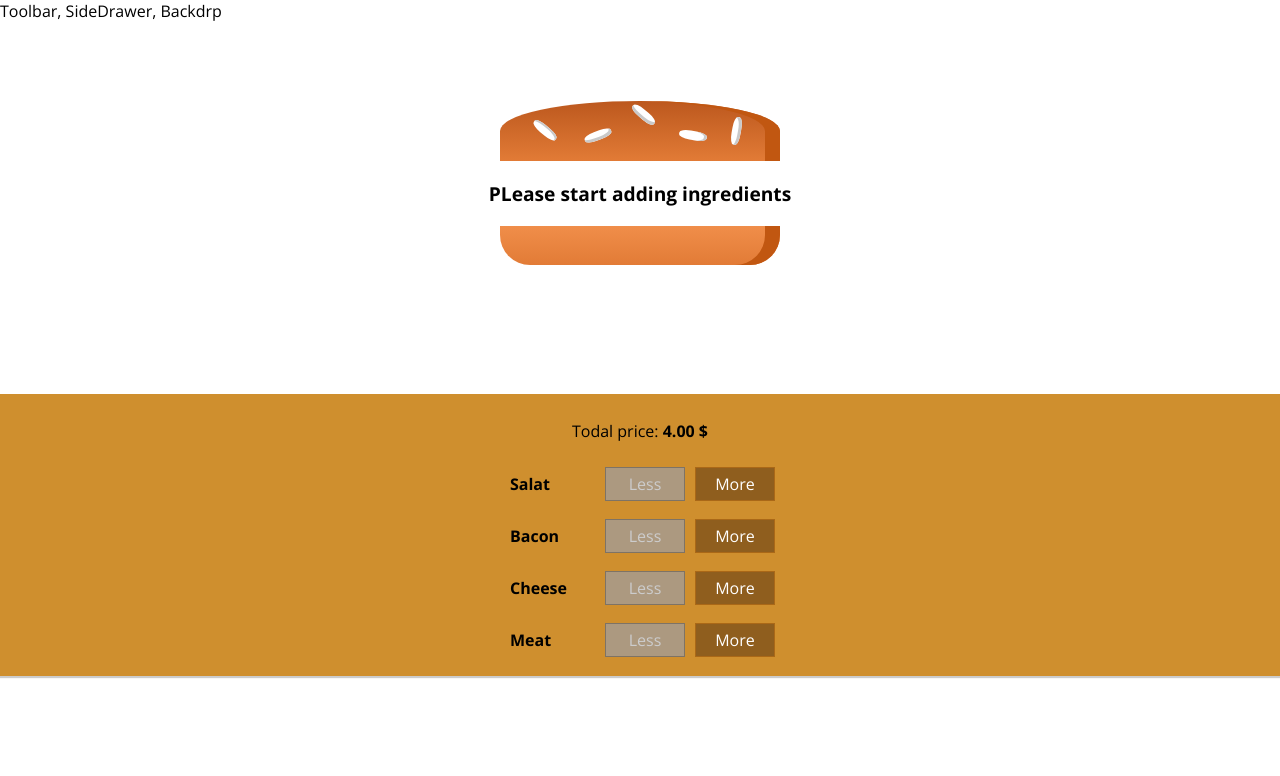
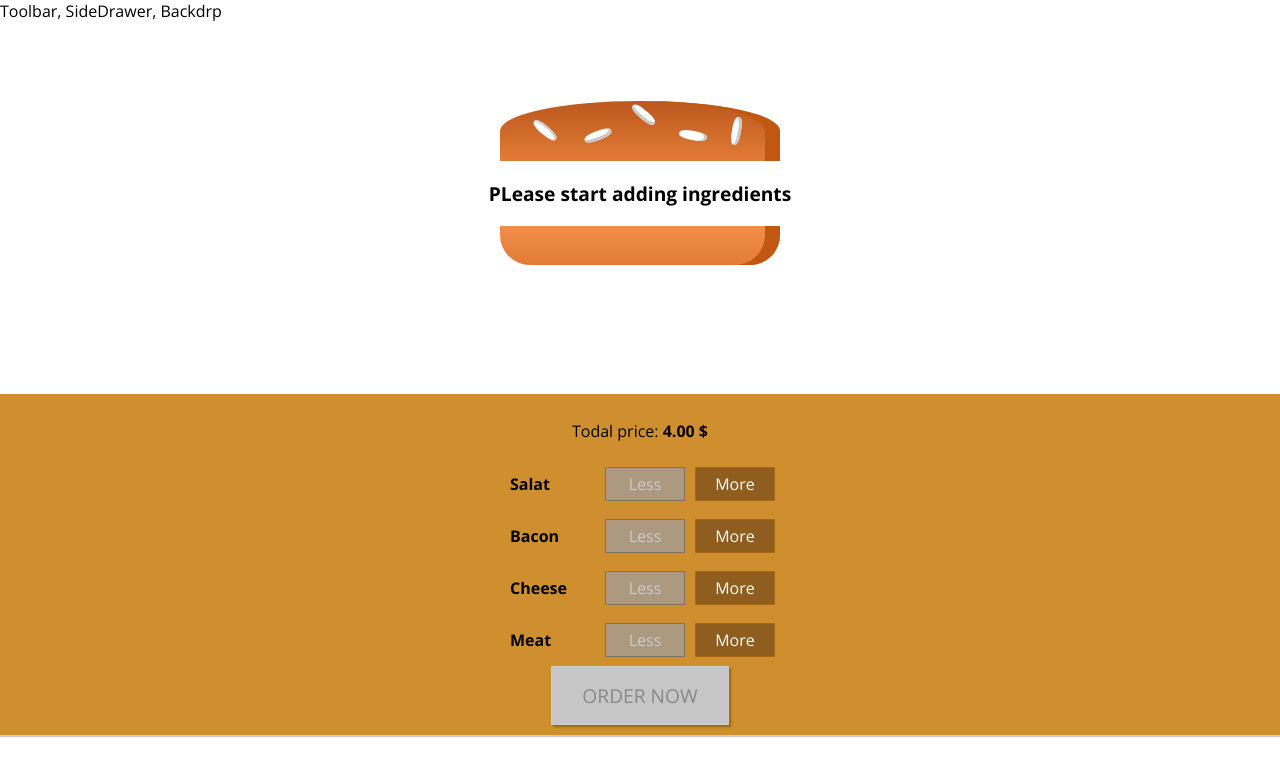
Before and after one commit to mahovsson/burger-builder-REACT, a React app: page / in a window 1280 px wide. Shown: the top 776 px of the page. Built offline with nearby package versions, Linux system fonts and the light colour scheme.

Commit message:
Order button implemented

```diff
--- a/src/components/Burger/BuildControls/BuildControls.css
+++ b/src/components/Burger/BuildControls/BuildControls.css
@@ -1,6 +1,6 @@
 .BuildControls {
   width: 100%;
-    background-color: #CF8F2E;
+  background-color: #cf8f2e;
   display: flex;
   flex-flow: column;
   align-items: center;
@@ -10,7 +10,7 @@
 }
 
 .OrderButton {
-    background-color: #DAD735;
+  background-color: #dad735;
   outline: none;
   cursor: pointer;
   border: 1px solid #966909;
@@ -21,14 +21,15 @@
   box-shadow: 2px 2px 2px #966909;
 }
 
-.OrderButton:hover, .OrderButton:active {
-    background-color: #A0DB41;
+.OrderButton:hover,
+.OrderButton:active {
+  background-color: #a0db41;
   border: 1px solid #966909;
   color: #966909;
 }
 
 .OrderButton:disabled {
-    background-color: #C7C6C6;
+  background-color: #c7c6c6;
   cursor: not-allowed;
   border: 1px solid #ccc;
   color: #888888;
--- a/src/components/Burger/BuildControls/BuildControls.js
+++ b/src/components/Burger/BuildControls/BuildControls.js
@@ -20,8 +20,11 @@
           added={() => props.ingredientAdded(ctrl.type)}
           removed={() => props.ingredientRemoved(ctrl.type)}
           disabled={props.disabled[ctrl.type]}
+          />))}
+      <button className={classes.OrderButton}
+      disabled={!props.purchaseable}
 
-          />))}
+      >ORDER NOW</button>
       </div>
 )
 
--- a/src/containers/BurgerBuilder/BurgerBuilder.js
+++ b/src/containers/BurgerBuilder/BurgerBuilder.js
@@ -20,7 +20,22 @@
       meat: 0
     },
     totalPrice: 4,
+    purchaseable: false,
    }
+
+  updatePurchaseState (ingredients) {
+
+    const sum = Object.keys(ingredients).map(igKey => {
+      return ingredients[igKey]
+    })
+    .reduce((sum,el) => {
+      return sum + el;
+    },0);
+    this.setState({purchaseable: sum > 0 });
+  }
+
+
+
   addIngredientHandler = ( type ) => {
     const oldCount = this.state.ingredients[type];
     const updatedCount = oldCount +1;
@@ -32,6 +47,7 @@
     const oldPrice = this.state.totalPrice;
     const newPrice = oldPrice+ priceAddition;
     this.setState({totalPrice: newPrice, ingredients: updatedIngredients});
+    this.updatePurchaseState(updatedIngredients);
   }
 
   removeIngredientHandler = (type) => {
@@ -47,7 +63,8 @@
     const priceDeduction = INGREDIENTS_PRICES[type];
     const oldPrice = this.state.totalPrice;
     const newPrice = oldPrice - priceDeduction;
-    this.setState({totalPrice: newPrice, ingredients: updatedIngredients })
+    this.setState({totalPrice: newPrice, ingredients: updatedIngredients });
+    this.updatePurchaseState(updatedIngredients);
 
   }
 
@@ -67,6 +84,7 @@
         ingredientAdded={this.addIngredientHandler}
         ingredientRemoved={this.removeIngredientHandler}
         disabled={disabledInfo}
+        purchaseable={this.state.purchaseable}
         price={this.state.totalPrice}
         />
       </Aux>
```
Lines whose indentation alone changed are shown as unchanged.
